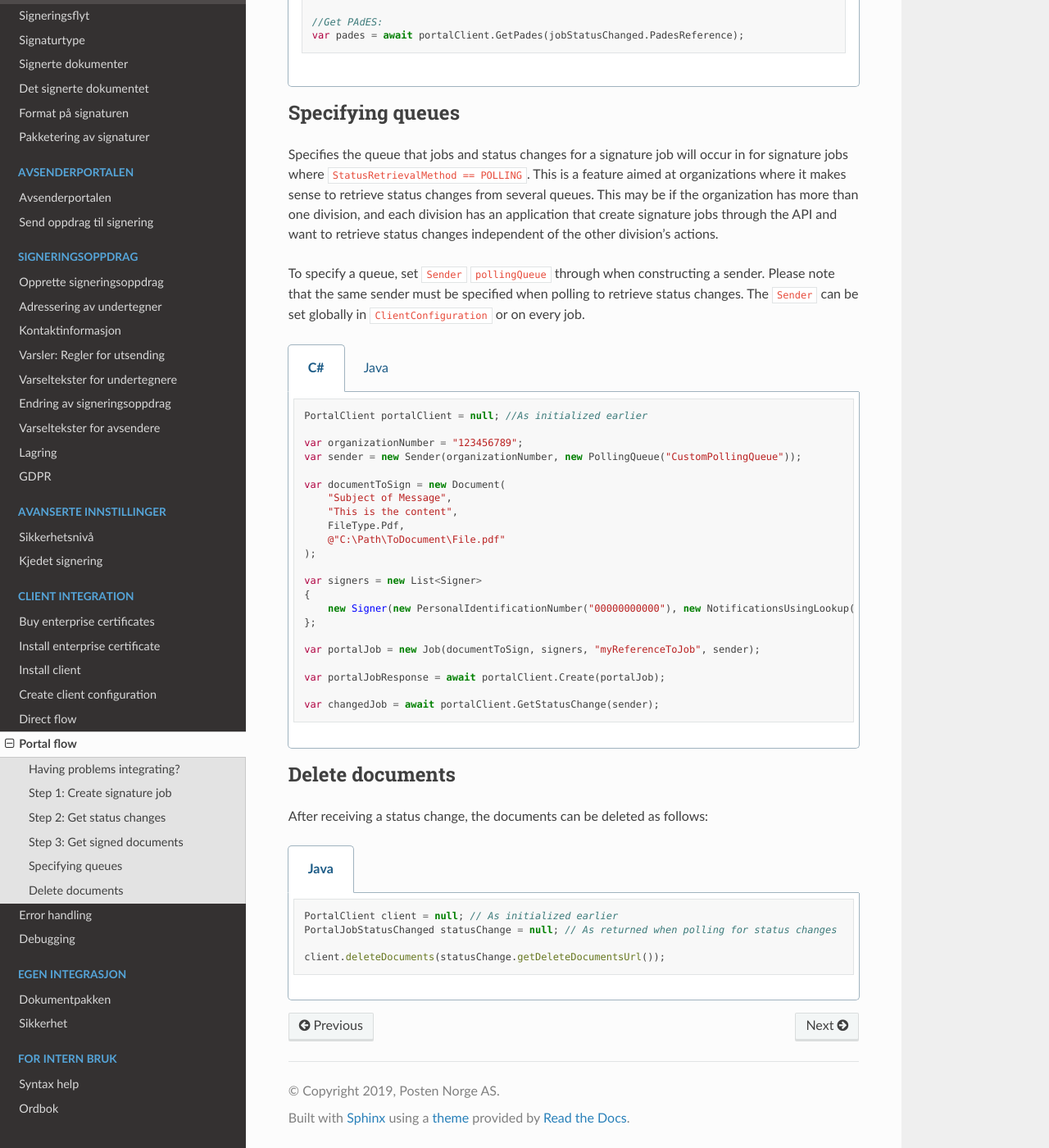
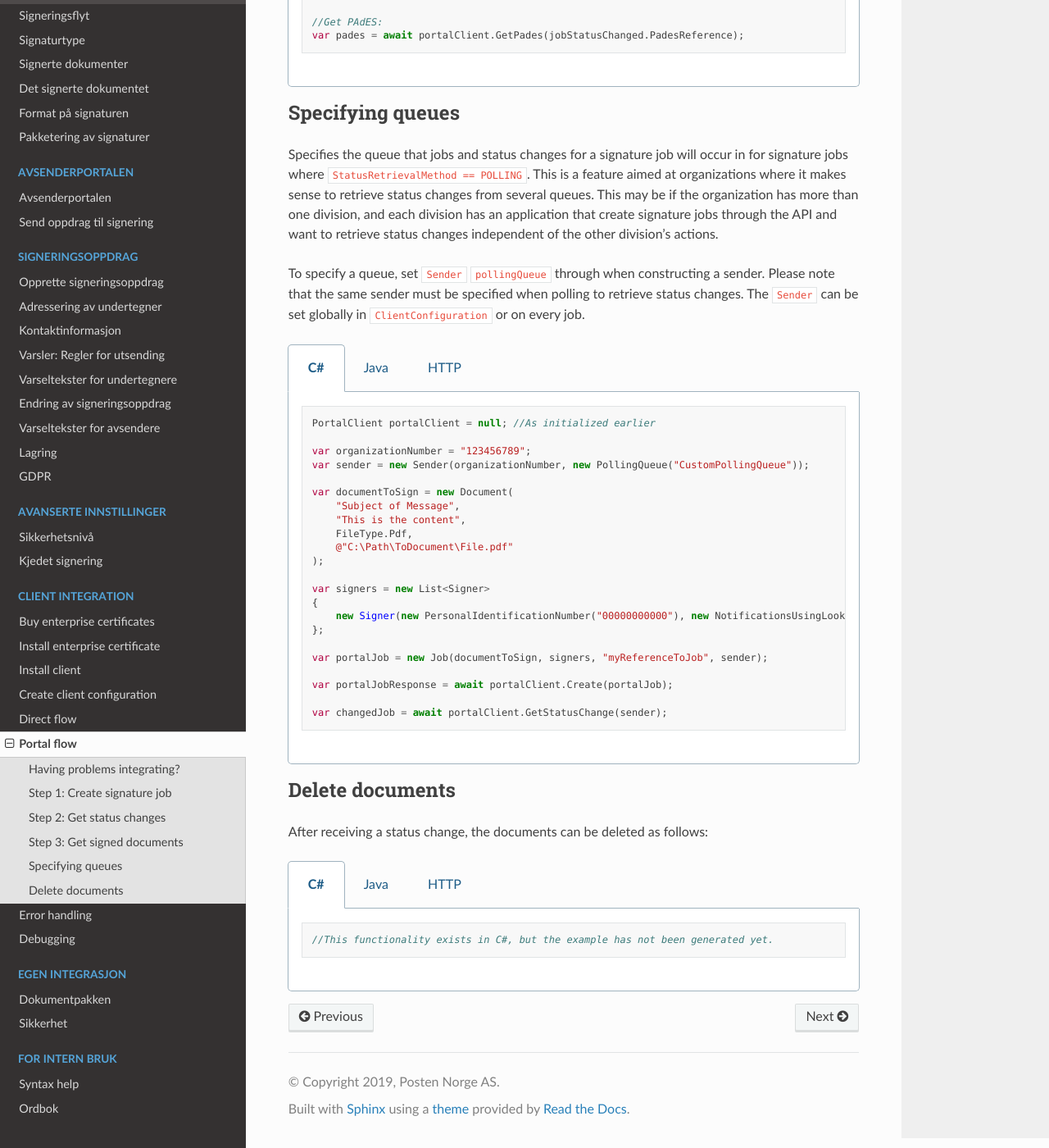
Before and after one commit to ramonarellano/signering-docs, a Sphinx documentation site: the page built from source/client-integration/portal-flow.rst, in a window 1280 px wide and 1400 px high, scrolled down 6037 px. Shown: the whole window at 82% size. Built offline with Sphinx 7.4.7 and the Read the Docs theme 2.0.0, drawn with Linux system fonts in a browser that asks for light colours; pages that are not in the unit, such as notebooks, are missing from menus; some of the changed text lies outside the part shown.

Commit message:
Litt opprydding i språk og struktur

```diff
--- a/source/client-integration/portal-flow.rst
+++ b/source/client-integration/portal-flow.rst
@@ -89,7 +89,7 @@ Step 1: Create signature job
 
         The flow starts when the sender sends a request to create the signature job to the API. This request is a `multipart message <https://en.wikipedia.org/wiki/MIME#Multipart_messages>`_ comprised of a document bundle part and a metadata part.
 
-        - The request is a ``HTTP POST`` mot ressursen ``<rot-URL>/portal/signature-jobs``.
+        - The request is a ``HTTP POST`` to the resource ``<rot-URL>/portal/signature-jobs``.
         - The document bundle is added to the multipart message with ``application/octet-stream`` as media type. See :ref:`informasjonOmDokumentpakken` for more information on the document bundle.
         - The metadata in the multipart request is defined by the ``portal-signature-job-request`` element. These are added with media type ``application/xml``.
 
@@ -522,54 +522,61 @@ To specify a queue, set :code:`Sender` :code:`pollingQueue` through when constru
 
 ..  tabs::
 
-    ..  code-tab:: c#
+    ..  group-tab:: C#
 
+        ..  code-block:: c#
 
-        PortalClient portalClient = null; //As initialized earlier
+            PortalClient portalClient = null; //As initialized earlier
 
-        var organizationNumber = "123456789";
-        var sender = new Sender(organizationNumber, new PollingQueue("CustomPollingQueue"));
+            var organizationNumber = "123456789";
+            var sender = new Sender(organizationNumber, new PollingQueue("CustomPollingQueue"));
 
-        var documentToSign = new Document(
-            "Subject of Message",
-            "This is the content",
-            FileType.Pdf,
-            @"C:\Path\ToDocument\File.pdf"
-        );
+            var documentToSign = new Document(
+                "Subject of Message",
+                "This is the content",
+                FileType.Pdf,
+                @"C:\Path\ToDocument\File.pdf"
+            );
 
-        var signers = new List<Signer>
-        {
-            new Signer(new PersonalIdentificationNumber("00000000000"), new NotificationsUsingLookup())
-        };
+            var signers = new List<Signer>
+            {
+                new Signer(new PersonalIdentificationNumber("00000000000"), new NotificationsUsingLookup())
+            };
 
-        var portalJob = new Job(documentToSign, signers, "myReferenceToJob", sender);
+            var portalJob = new Job(documentToSign, signers, "myReferenceToJob", sender);
 
-        var portalJobResponse = await portalClient.Create(portalJob);
+            var portalJobResponse = await portalClient.Create(portalJob);
 
-        var changedJob = await portalClient.GetStatusChange(sender);
+            var changedJob = await portalClient.GetStatusChange(sender);
 
-    ..  code-tab:: java
+    ..  group-tab:: Java
 
-        ClientConfiguration clientConfiguration = null; // As initialized earlier
-        PortalClient client = new PortalClient(clientConfiguration);
+        ..  code-block:: java
 
-        Sender sender = new Sender("000000000", PollingQueue.of("CustomPollingQueue"));
+            ClientConfiguration clientConfiguration = null; // As initialized earlier
+            PortalClient client = new PortalClient(clientConfiguration);
 
-        byte[] documentBytes = null; // Loaded document bytes
-        PortalDocument document = PortalDocument.builder("Subject", "document.pdf", documentBytes).build();
+            Sender sender = new Sender("000000000", PollingQueue.of("CustomPollingQueue"));
 
-        PortalJob portalJob = PortalJob.builder(
-                document,
-                PortalSigner.identifiedByPersonalIdentificationNumber("12345678910",
-                        NotificationsUsingLookup.EMAIL_ONLY).build(),
-                PortalSigner.identifiedByPersonalIdentificationNumber("12345678911",
-                        Notifications.builder().withEmailTo("email@example.com").build()).build(),
-                PortalSigner.identifiedByEmail("email@example.com").build()
-        ).withSender(sender).build();
+            byte[] documentBytes = null; // Loaded document bytes
+            PortalDocument document = PortalDocument.builder("Subject", "document.pdf", documentBytes).build();
 
-        PortalJobResponse portalJobResponse = client.create(portalJob);
+            PortalJob portalJob = PortalJob.builder(
+                    document,
+                    PortalSigner.identifiedByPersonalIdentificationNumber("12345678910",
+                            NotificationsUsingLookup.EMAIL_ONLY).build(),
+                    PortalSigner.identifiedByPersonalIdentificationNumber("12345678911",
+                            Notifications.builder().withEmailTo("email@example.com").build()).build(),
+                    PortalSigner.identifiedByEmail("email@example.com").build()
+            ).withSender(sender).build();
 
-        PortalJobStatusChanged statusChange = client.getStatusChange(sender);
+            PortalJobResponse portalJobResponse = client.create(portalJob);
+
+            PortalJobStatusChanged statusChange = client.getStatusChange(sender);
+
+    ..  group-tab:: HTTP
+
+        This functionality exists with integration via HTTP, but the example has not been generated yet.
 
 Delete documents
 ==================
@@ -578,12 +585,24 @@ After receiving a status change, the documents can be deleted as follows:
 
 ..  tabs::
 
-    ..  code-tab:: java
+    ..  group-tab:: C#
+
+        ..  code-block:: c#
+
+            //This functionality exists in C#, but the example has not been generated yet.
+
+    ..  group-tab:: Java
+
+        ..  code-block:: java
 
         PortalClient client = null; // As initialized earlier
         PortalJobStatusChanged statusChange = null; // As returned when polling for status changes
 
         client.deleteDocuments(statusChange.getDeleteDocumentsUrl());
 
+    ..  group-tab:: HTTP
+
+        This functionality exists with integration via HTTP, but the example has not been generated yet.
+
 ..  |portalflytskjema| image:: https://raw.githubusercontent.com/digipost/signature-api-specification/master/integrasjon/flytskjemaer/asynkron-maskin-til-maskin.png
     :alt: Flytskjema for portalintegrasjon
--- a/source/index.rst
+++ b/source/index.rst
@@ -60,7 +60,6 @@ Welcome to the Posten signering documentation!
    :caption: Egen integrasjon
 
    egen-integrasjon/dokumentpakke
-   egen-integrasjon/egen-portal-integrasjon
    egen-integrasjon/sikkerhet
 
 .. toctree::
```
Also changed, not shown: other parts of source/client-integration/portal-flow.rst (+3 -3 lines).
